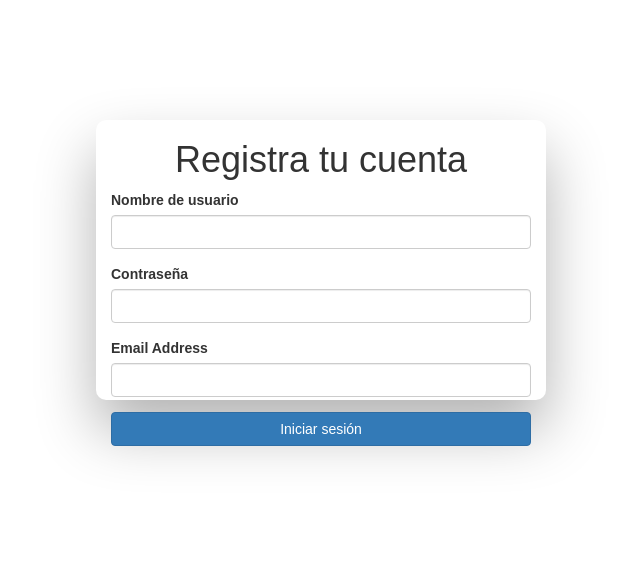
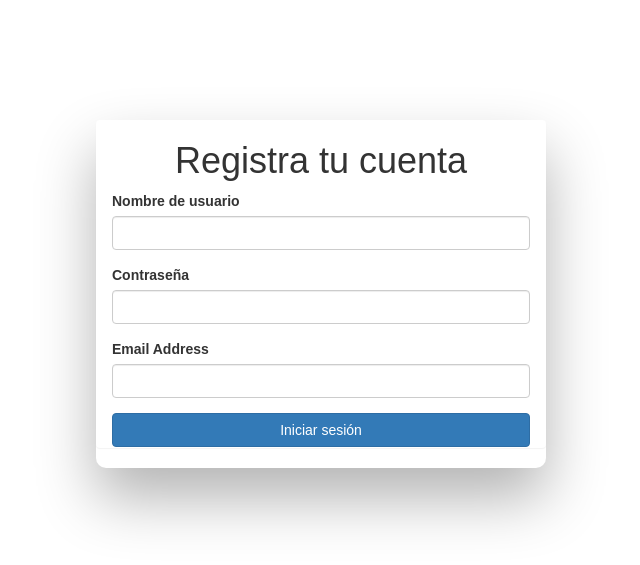
Before and after one commit to ccolunga/curso_flask_platzi, a Flask app: page /auth/signup in a window 1280 px wide. Shown: the part 52-617 px from the top of the page, without its empty margins (319-959 px from the left). Run offline with Flask 2, Linux system fonts and the light colour scheme; some libraries are stand-ins or nearby versions.

Commit message:
Improvent on form and title

```diff
--- a/app/templates/hello.html
+++ b/app/templates/hello.html
@@ -18,7 +18,10 @@ Bienvenido
 <!-- Utilizamos un bloque para renderizar nuestros valores que tenemos en la lista de "to dos" utilizando estructuras de control-->
 {% block content %}
 {% if username %}
-<h1>Bienvenido, {{ username | capitalize }} </h1>
+<div class="container">
+    <h1>Bienvenido, {{ username | capitalize }} </h1>
+</div>
+
 {% endif %}
 {#
 {% if user_ip %}
--- a/app/templates/login.html
+++ b/app/templates/login.html
@@ -8,7 +8,7 @@
 {% block content %}
 <div class="wrapper">
     <div id="formContent">
-            <div class="container signup">
+        <div class="container panel">
             <h1 class="title">Inicia sesión</h1>
             <div class="">
                 {{ wtf.quick_form(login_form, button_map={'submit': 'primary'}) }}
--- a/app/templates/signup.html
+++ b/app/templates/signup.html
@@ -8,7 +8,7 @@
 {% block content %}
 <div class="wrapper">
     <div id="formContent">
-            <div class="container signup">
+        <div class="container panel">
             <h1 class="title">Registra tu cuenta</h1>
             <div class="">
                 {{ wtf.quick_form(signup_form, button_map={'submit':'primary'}) }}
```
Lines whose indentation alone changed are shown as unchanged.
